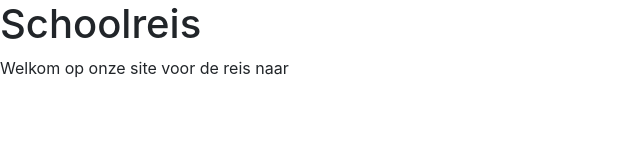
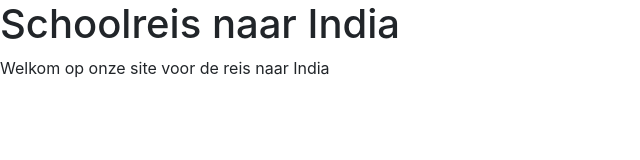
Before and after one commit to arnedewitte/reis-website, a plain HTML site: page index.html in a window 1280 px wide. Shown: the whole page, without its empty margins (0-640 px from the left). Drawn offline with nearby package versions, Linux system fonts and the light colour scheme.

Commit message:
invullen india

```diff
--- a/index.html
+++ b/index.html
@@ -10,8 +10,8 @@
     <link rel="stylesheet" href="https://stackpath.bootstrapcdn.com/bootstrap/4.1.2/css/bootstrap.min.css" integrity="sha384-Smlep5jCw/wG7hdkwQ/Z5nLIefveQRIY9nfy6xoR1uRYBtpZgI6339F5dgvm/e9B" crossorigin="anonymous">
   </head>
   <body>
-  <h1>Schoolreis </h1>
-  <p>Welkom op onze site voor de reis naar </p>
+  <h1>Schoolreis naar India </h1>
+  <p>Welkom op onze site voor de reis naar India </p>
 
 
 
```
